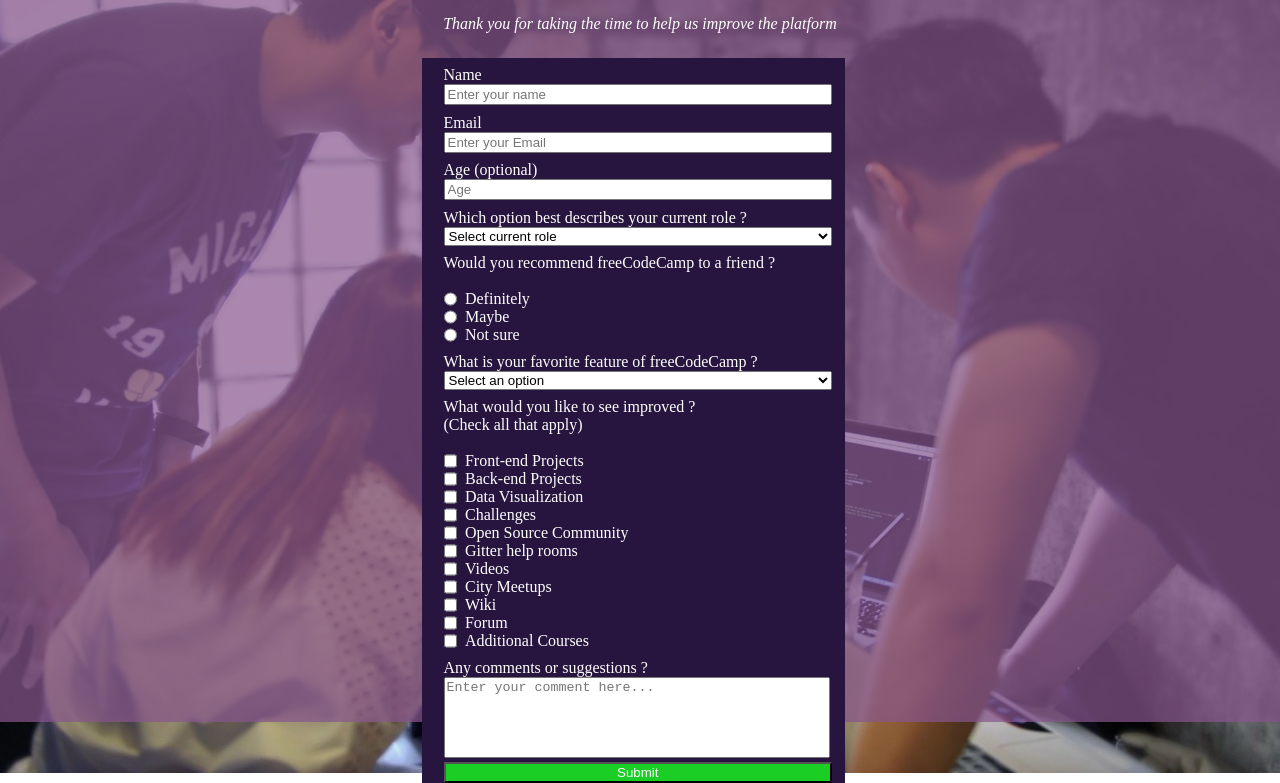
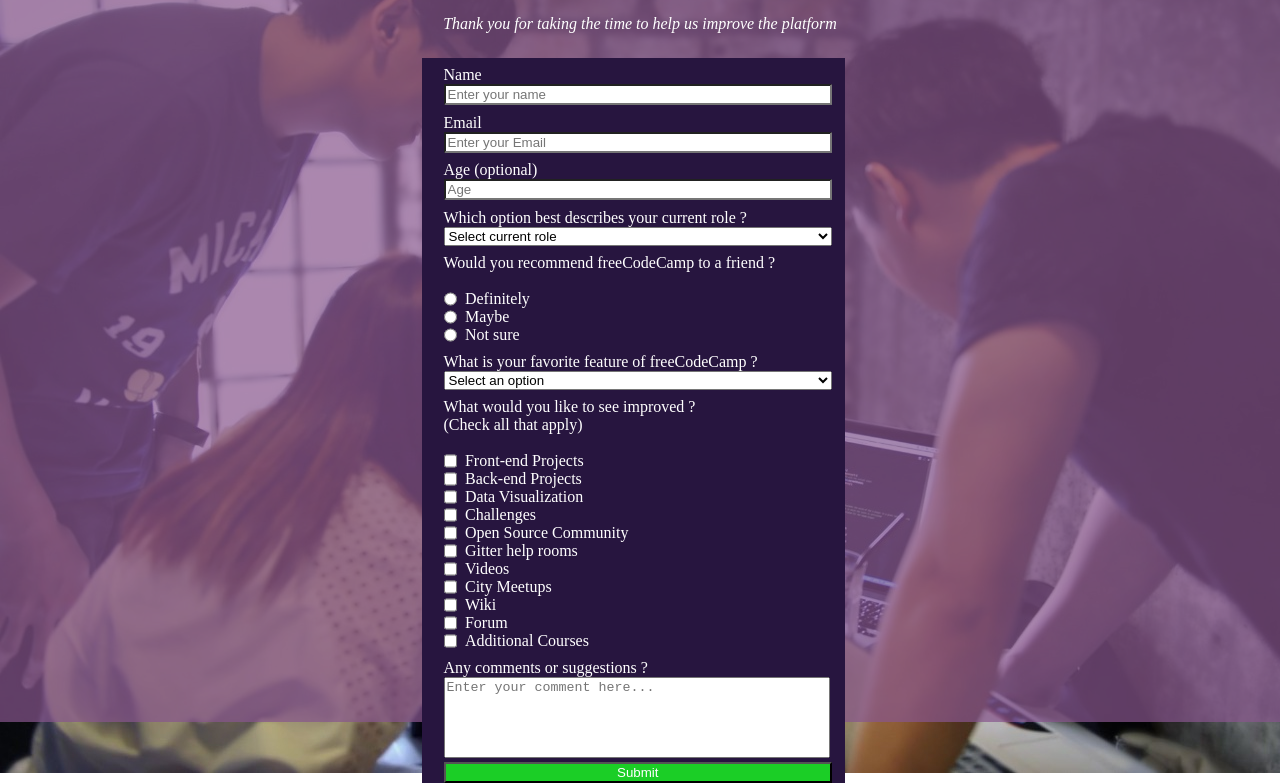
Before and after one commit to AliHasanov/Form, a plain HTML site: page index.html in a window 1280 px wide. Shown: the part 78-861 px from the top of the page. Drawn offline with Linux system fonts and the light colour scheme.

Commit message:
Update index.html

```diff
--- a/index.html
+++ b/index.html
@@ -66,6 +66,10 @@ input[type='radio'],input[type='checkbox']{
         resize:none;
         left:5%;
 }
+input{
+      border-radius :2%;
+}
+
 #submit{
         position: relative;
         width: 92%;
```
